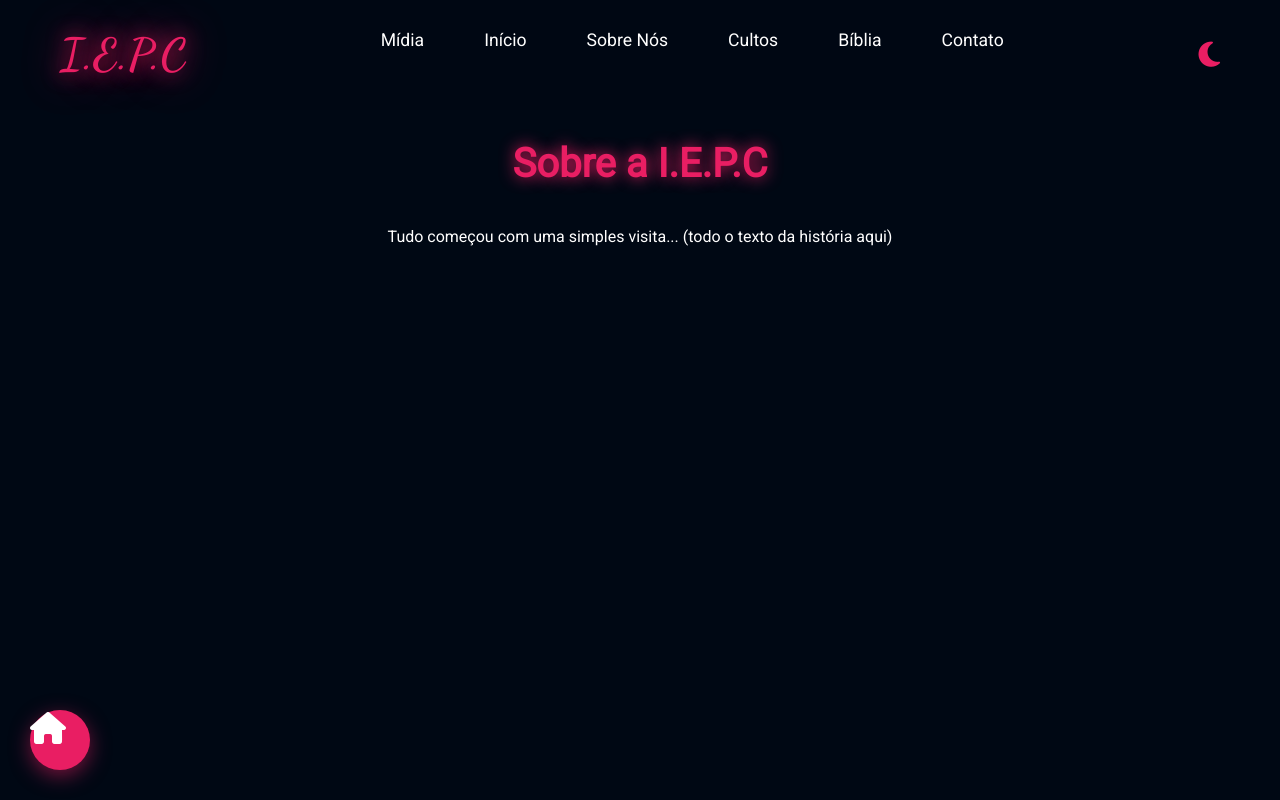
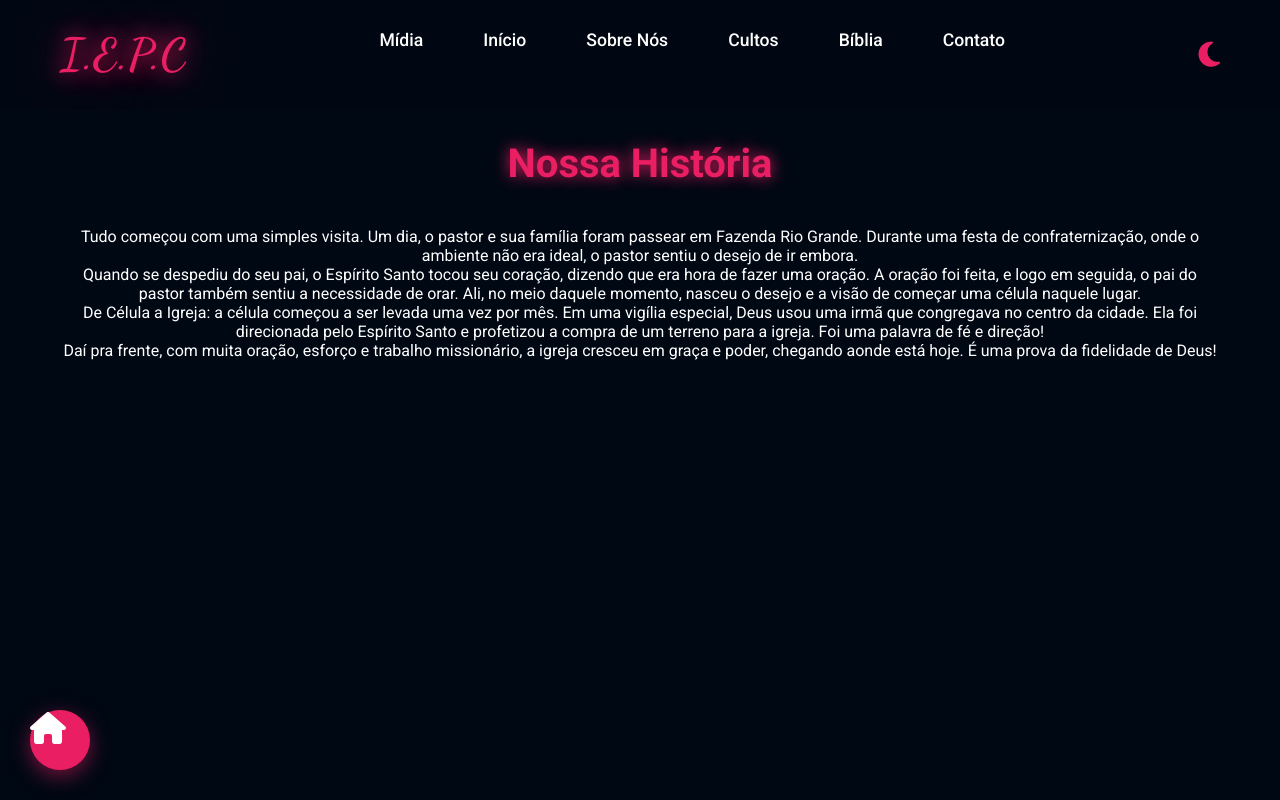
Before and after one commit to iepc1/Fazenda-iepc, a plain HTML site: page sobre.html in a window 1280 px wide. Drawn offline with Linux system fonts and the light colour scheme.

Commit message:
Atualizar o sobre.html

```diff
--- a/sobre.html
+++ b/sobre.html
@@ -5,7 +5,7 @@
     <meta name="viewport" content="width=device-width, initial-scale=1.0">
     <title>Sobre Nós - I.E.P.C</title>
     <link rel="stylesheet" href="style.css">
-    <link href="https://fonts.googleapis.com/css2?family=Dancing+Script:wght@700&family=Roboto&display=swap" rel="stylesheet">
+    <link href="https://fonts.googleapis.com/css2?family=Dancing+Script:wght@700&family=Roboto:wght@400;500;700&display=swap" rel="stylesheet">
     <link rel="stylesheet" href="https://cdnjs.cloudflare.com/ajax/libs/font-awesome/6.4.0/css/all.min.css">
 </head>
 <body>
@@ -28,8 +28,11 @@
 
     <section class="section">
         <div class="container">
-            <h2>Sobre a I.E.P.C</h2>
-            <p>Tudo começou com uma simples visita... (todo o texto da história aqui)</p>
+            <h2>Nossa História</h2>
+            <p>Tudo começou com uma simples visita. Um dia, o pastor e sua família foram passear em Fazenda Rio Grande. Durante uma festa de confraternização, onde o ambiente não era ideal, o pastor sentiu o desejo de ir embora.</p>
+            <p>Quando se despediu do seu pai, o Espírito Santo tocou seu coração, dizendo que era hora de fazer uma oração. A oração foi feita, e logo em seguida, o pai do pastor também sentiu a necessidade de orar. Ali, no meio daquele momento, nasceu o desejo e a visão de começar uma célula naquele lugar.</p>
+            <p>De Célula a Igreja: a célula começou a ser levada uma vez por mês. Em uma vigília especial, Deus usou uma irmã que congregava no centro da cidade. Ela foi direcionada pelo Espírito Santo e profetizou a compra de um terreno para a igreja. Foi uma palavra de fé e direção!</p>
+            <p>Daí pra frente, com muita oração, esforço e trabalho missionário, a igreja cresceu em graça e poder, chegando aonde está hoje. É uma prova da fidelidade de Deus!</p>
         </div>
     </section>
 
```
